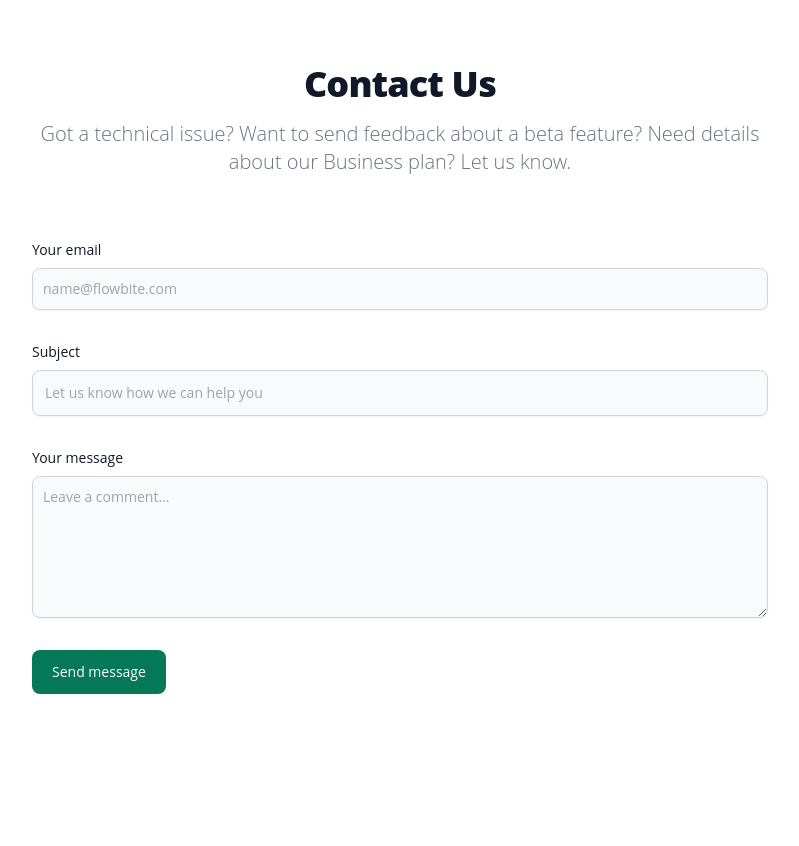
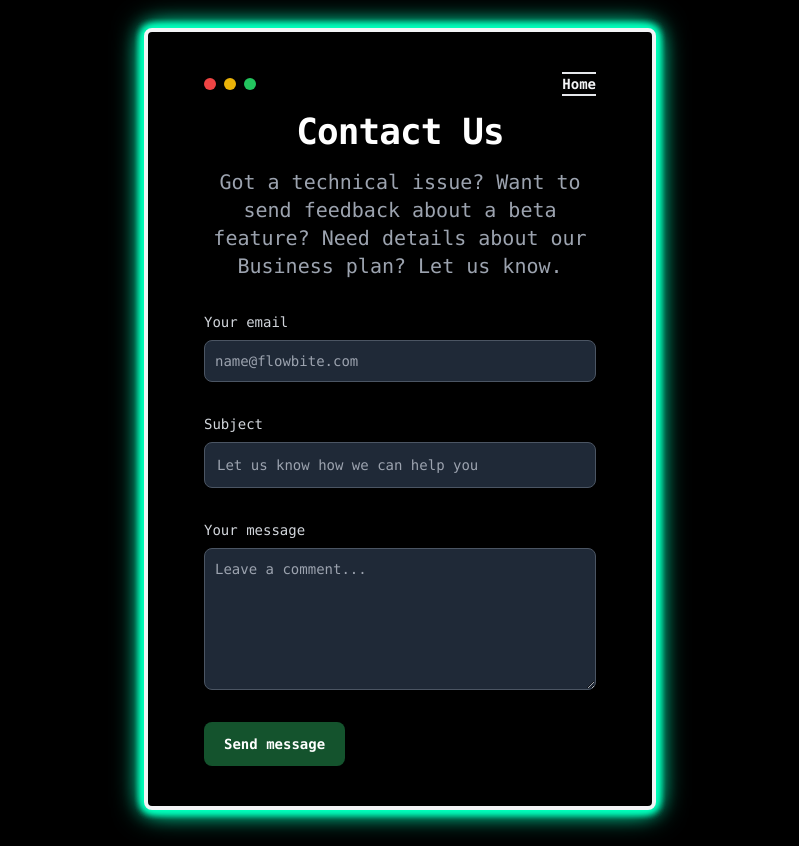
Before and after one commit to PavanDNaik/Mini-project, a React (Vite) app in the folder client/: page /contactus in a window 1280 px wide. Shown: the whole page, without its empty margins (240-1039 px from the left). Before the commit the page ends 800 px from the top, so only its background shows below. Built offline with nearby package versions, Linux system fonts and the light colour scheme.

Commit message:
changed designs

```diff
--- a/client/src/pages/ContactUs.jsx
+++ b/client/src/pages/ContactUs.jsx
@@ -1,61 +1,74 @@
 import React from "react";
+import { Link } from "react-router-dom";
 
 function ContactUs() {
   return (
-    <div>
-      <section className='bg-white dark:bg-gray-900'>
-        <div className='py-8 lg:py-16 px-4 mx-auto max-w-screen-md'>
-          <h2 className='mb-4 text-4xl tracking-tight font-extrabold text-center text-gray-900 dark:text-white'>
+    <div className='flex justify-center items-center min-h-screen bg-black text-white font-mono'>
+      <section className='bg-black text-white p-10 rounded-lg border-4 border-gray-100 max-w-lg w-full mt-7 shadow-neon mb-9'>
+        <div className='px-4 mx-auto'>
+          <div className='flex justify-between items-center mb-4'>
+            <div className='flex space-x-2 text-red-500'>
+              <div className='w-3 h-3 rounded-full bg-red-500'></div>
+              <div className='w-3 h-3 rounded-full bg-yellow-500'></div>
+              <div className='w-3 h-3 rounded-full bg-green-500'></div>
+            </div>
+            <Link
+              to='/'
+              className='text-sm font-mono font-semibold text-gray-100 border-y-2 '>
+              Home
+            </Link>
+          </div>
+          <h2 className='mb-4 text-4xl tracking-tight font-extrabold text-center font-mono text-white'>
             Contact Us
           </h2>
-          <p className='mb-8 lg:mb-16 font-light text-center text-gray-500 dark:text-gray-400 sm:text-xl'>
+          <p className='mb-8 font-mono font-light text-center text-gray-400 sm:text-xl'>
             Got a technical issue? Want to send feedback about a beta feature?
             Need details about our Business plan? Let us know.
           </p>
           <form action='#' className='space-y-8'>
             <div>
               <label
-                for='email'
-                className='block mb-2 text-sm font-medium text-gray-900 dark:text-gray-300'>
+                htmlFor='email'
+                className='block mb-2 font-mono text-sm font-medium text-gray-300'>
                 Your email
               </label>
               <input
                 type='email'
                 id='email'
-                className='shadow-sm bg-gray-50 border border-gray-300 text-gray-900 text-sm rounded-lg focus:ring-primary-500 focus:border-primary-500 block w-full p-2.5 dark:bg-gray-700 dark:border-gray-600 dark:placeholder-gray-400 dark:text-white dark:focus:ring-primary-500 dark:focus:border-primary-500 dark:shadow-sm-light'
+                className='shadow-sm bg-gray-800 border border-gray-600 text-white text-sm rounded-lg focus:ring-green-400 focus:border-green-400 block w-full p-2.5'
                 placeholder='name@flowbite.com'
                 required
               />
             </div>
             <div>
               <label
-                for='subject'
-                className='block mb-2 text-sm font-medium text-gray-900 dark:text-gray-300'>
+                htmlFor='subject'
+                className='block mb-2 font-mono text-sm font-medium text-gray-300'>
                 Subject
               </label>
               <input
                 type='text'
                 id='subject'
-                className='block p-3 w-full text-sm text-gray-900 bg-gray-50 rounded-lg border border-gray-300 shadow-sm focus:ring-primary-500 focus:border-primary-500 dark:bg-gray-700 dark:border-gray-600 dark:placeholder-gray-400 dark:text-white dark:focus:ring-primary-500 dark:focus:border-primary-500 dark:shadow-sm-light'
+                className='block p-3 w-full text-sm text-white bg-gray-800 rounded-lg border border-gray-600 shadow-sm focus:ring-green-400 focus:border-green-400'
                 placeholder='Let us know how we can help you'
                 required
               />
             </div>
             <div className='sm:col-span-2'>
               <label
-                for='message'
-                className='block mb-2 text-sm font-medium text-gray-900 dark:text-gray-400'>
+                htmlFor='message'
+                className='block mb-2 font-mono text-sm font-medium text-gray-300'>
                 Your message
               </label>
               <textarea
                 id='message'
                 rows='6'
-                className='block p-2.5 w-full text-sm text-gray-900 bg-gray-50 rounded-lg shadow-sm border border-gray-300 focus:ring-primary-500 focus:border-primary-500 dark:bg-gray-700 dark:border-gray-600 dark:placeholder-gray-400 dark:text-white dark:focus:ring-primary-500 dark:focus:border-primary-500'
+                className='block p-2.5 w-full text-sm text-white bg-gray-800 rounded-lg shadow-sm border border-gray-600 focus:ring-green-400 focus:border-green-400'
                 placeholder='Leave a comment...'></textarea>
             </div>
             <button
               type='submit'
-              className='py-3 px-5 text-sm font-medium text-center text-white rounded-lg bg-primary-700 sm:w-fit hover:bg-primary-800 focus:ring-4 focus:outline-none focus:ring-primary-300 dark:bg-primary-600 dark:hover:bg-primary-700 dark:focus:ring-primary-800'>
+              className='py-3 px-5 font-mono text-sm font-bold text-center text-white rounded-lg bg-green-900 hover:bg-green-600 focus:ring-4 focus:outline-none focus:ring-green-300'>
               Send message
             </button>
           </form>
--- a/client/tailwind.config.js
+++ b/client/tailwind.config.js
@@ -4,45 +4,60 @@ module.exports = {
   theme: {
     extend: {
       colors: {
-        primary: {"50":"#ecfdf5","100":"#d1fae5","200":"#a7f3d0","300":"#6ee7b7","400":"#34d399","500":"#10b981","600":"#059669","700":"#047857","800":"#065f46","900":"#064e3b","950":"#022c22"}
-      }
+        primary: {
+          50: "#ecfdf5",
+          100: "#d1fae5",
+          200: "#a7f3d0",
+          300: "#6ee7b7",
+          400: "#34d399",
+          500: "#10b981",
+          600: "#059669",
+          700: "#047857",
+          800: "#065f46",
+          900: "#064e3b",
+          950: "#022c22",
+        },
+      },
+      fontFamily: {
+        body: [
+          "Open Sans",
+          "ui-sans-serif",
+          "system-ui",
+          "-apple-system",
+          "system-ui",
+          "Segoe UI",
+          "Roboto",
+          "Helvetica Neue",
+          "Arial",
+          "Noto Sans",
+          "sans-serif",
+          "Apple Color Emoji",
+          "Segoe UI Emoji",
+          "Segoe UI Symbol",
+          "Noto Color Emoji",
+        ],
+        sans: [
+          "Open Sans",
+          "ui-sans-serif",
+          "system-ui",
+          "-apple-system",
+          "system-ui",
+          "Segoe UI",
+          "Roboto",
+          "Helvetica Neue",
+          "Arial",
+          "Noto Sans",
+          "sans-serif",
+          "Apple Color Emoji",
+          "Segoe UI Emoji",
+          "Segoe UI Symbol",
+          "Noto Color Emoji",
+        ],
+      },
+      boxShadow: {
+        neon: "0 0 10px #0fb, 0 0 20px #0fb, 0 0 30px #0fb, 0 0 10px #0fb, 0 0 10px #0fb, 0 0 10px #0fb, 0 0 10px #0fb",
+      },
     },
-    fontFamily: {
-      'body': [
-    'Open Sans',
-    'ui-sans-serif',
-    'system-ui',
-    '-apple-system',
-    'system-ui',
-    'Segoe UI',
-    'Roboto',
-    'Helvetica Neue',
-    'Arial',
-    'Noto Sans',
-    'sans-serif',
-    'Apple Color Emoji',
-    'Segoe UI Emoji',
-    'Segoe UI Symbol',
-    'Noto Color Emoji'
-  ],
-      'sans': [
-    'Open Sans',
-    'ui-sans-serif',
-    'system-ui',
-    '-apple-system',
-    'system-ui',
-    'Segoe UI',
-    'Roboto',
-    'Helvetica Neue',
-    'Arial',
-    'Noto Sans',
-    'sans-serif',
-    'Apple Color Emoji',
-    'Segoe UI Emoji',
-    'Segoe UI Symbol',
-    'Noto Color Emoji'
-  ]
-    }
   },
   plugins: [],
 };
```
Also changed, not shown: client/src/pages/LandingPage.jsx (+17 -17 lines).
